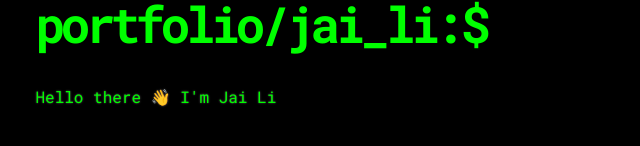
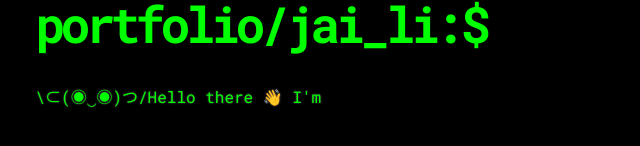
Before and after one commit to Jai1Li/GuiPortfolio, a plain HTML site: page index.html in a window 1280 px wide. Shown: the part 316-462 px from the top of the page, without its empty margins (367-1007 px from the left). Drawn offline with nearby package versions, Linux system fonts and the light colour scheme.

Commit message:
Added asciimoji

```diff
--- a/index.html
+++ b/index.html
@@ -24,7 +24,7 @@
       <main>
         <h1>portfolio/jai_li:$<span class="cursor">|</span></h1>
         <div class="terminal">
-          <span> Hello there 👋 I'm Jai Li</span>
+          <span> \⊂(◉‿◉)つ/Hello there 👋 I'm Jai Li</span>
           <br>
           <span class="dollar"> A Software Engineer</span>
           <br>
```
